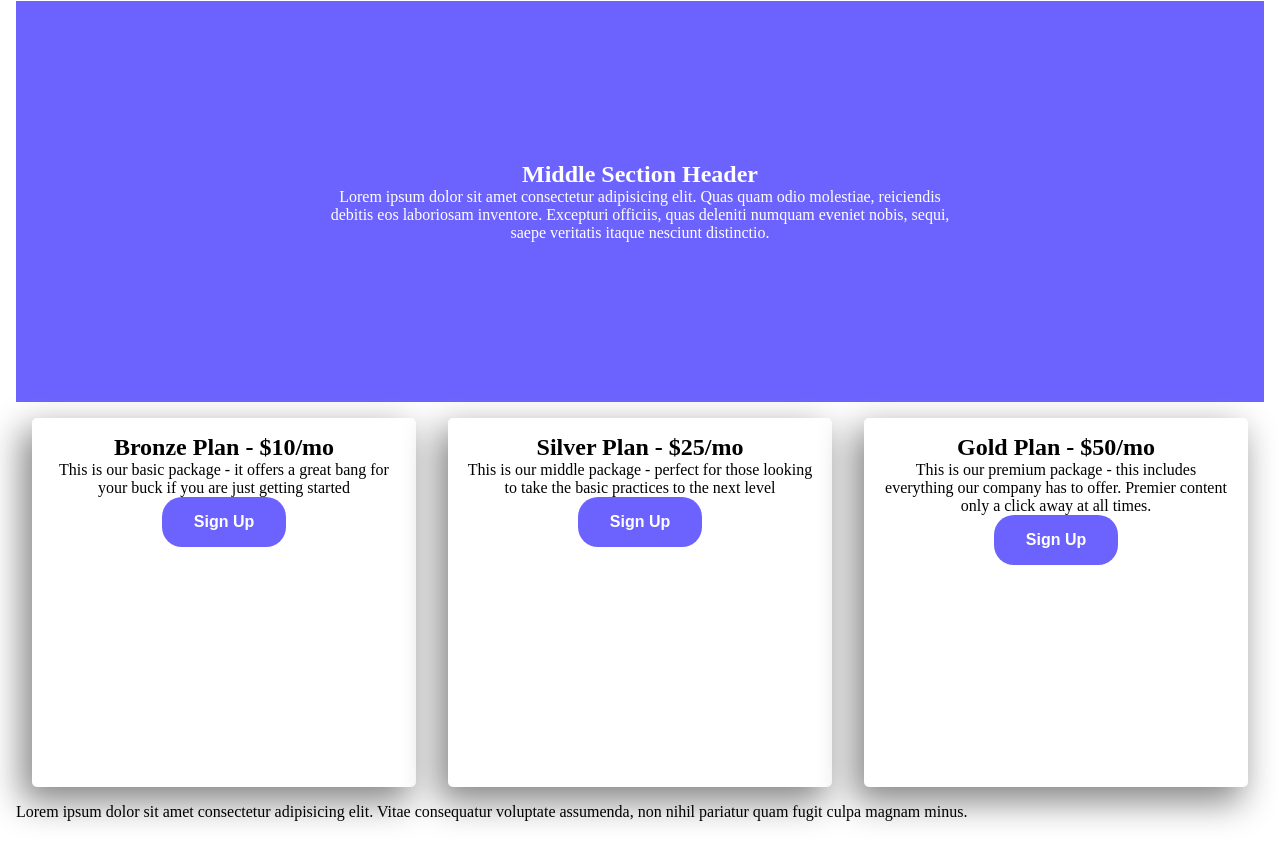
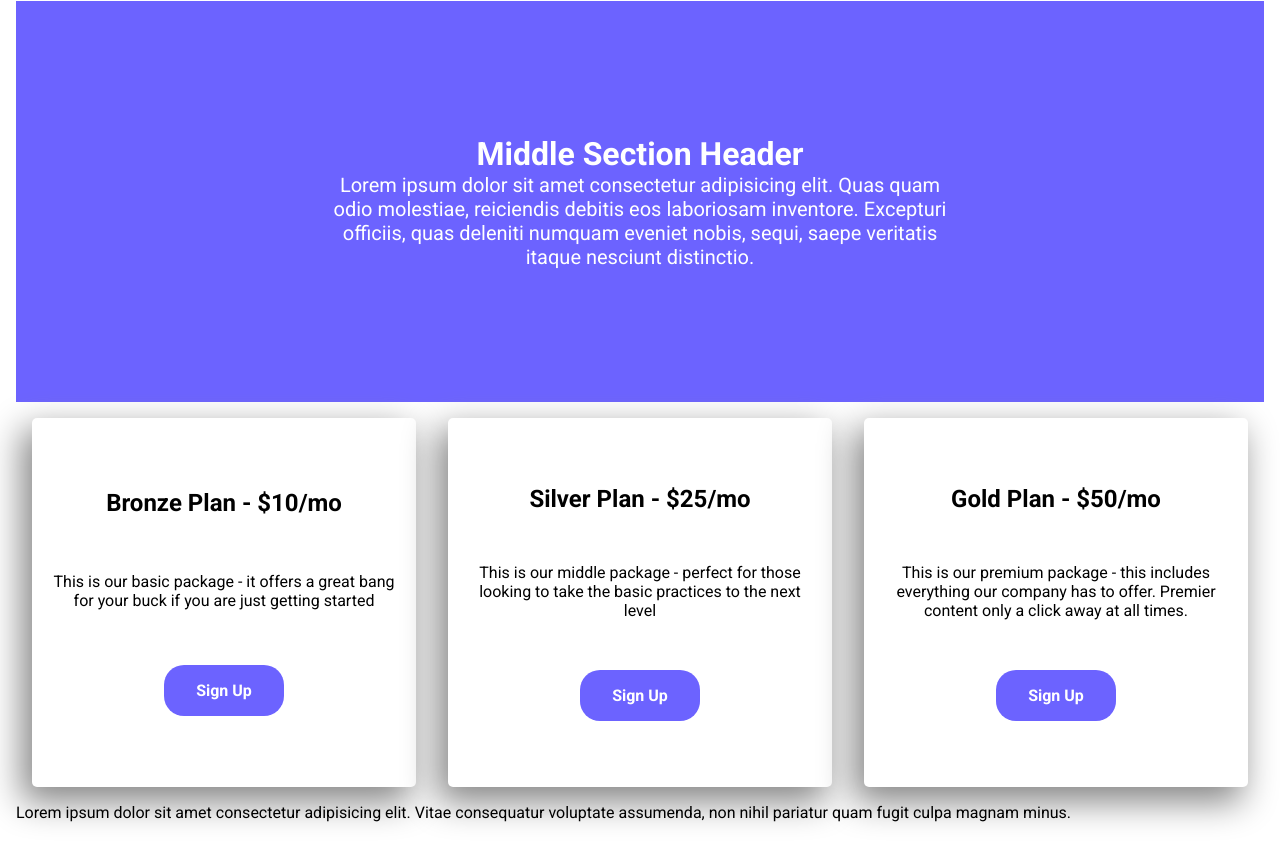
Before and after one commit to patk80/eSend-Landing-Page, a plain HTML site: page index.html in a window 1280 px wide. Shown: the part 566-1428 px from the top of the page. Drawn offline with Linux system fonts and the light colour scheme.

Commit message:
hero/middle section font size adjustments

```diff
--- a/index.html
+++ b/index.html
@@ -6,6 +6,11 @@
     <meta name="viewport" content="width=device-width, initial-scale=1.0">
     <title>eSend | Email Marketing</title>
     <link rel="stylesheet" type="text/css" href="style.css">
+    <!-- Google Fonts Start -->
+    <link rel="preconnect" href="https://fonts.googleapis.com">
+    <link rel="preconnect" href="https://fonts.gstatic.com" crossorigin>
+    <link href="https://fonts.googleapis.com/css2?family=Roboto:wght@400;700&display=swap" rel="stylesheet">
+    <!-- Google Fonts End -->
 </head>
 <body>
 
--- a/style.css
+++ b/style.css
@@ -2,6 +2,7 @@
     box-sizing: border-box;
     margin: 0;
     padding: 0;
+    font-family: 'Roboto', sans-serif;
 }
 
 .main-container {
@@ -19,6 +20,7 @@ button {
     font-size: 1em;
     color: #fff;
     background-color: #6C63ff;
+    font-family: 'Roboto', sans-serif;
 }
 
 .header-section {
@@ -36,6 +38,14 @@ button {
     margin: auto 0;
 }
 
+.hero-text-section h2 {
+    font-size: 3em;
+}
+
+.hero-text-section p {
+    font-size: 2em;
+}
+
 .hero-image-section {
     grid-column: 2 / 3;
 }
@@ -48,7 +58,6 @@ button {
     background-color: #6C63ff;
     color: #fff;
     grid-column: 1 / 4;
-
     display: flex;
     flex-direction: column;
     justify-content: center;
@@ -58,6 +67,14 @@ button {
 .middle-section-text {
     text-align: center;
     width: 50%;
+}
+
+.middle-section-text h2 {
+    font-size: 2em;
+}
+
+.middle-section-text p {
+    font-size: 1.25em;
 }
 
 .cards-section {
@@ -72,6 +89,15 @@ button {
     box-shadow: -8px 13px 35px 2px rgba(133, 133, 133, 1);
     margin: 1em;
     padding: 1em;
+}
+
+.card-1,
+.card-2,
+.card-3 {
+    display: flex;
+    flex-direction: column;
+    justify-content: space-evenly;
+    align-items: center;
 }
 
 .card-1 {
```
